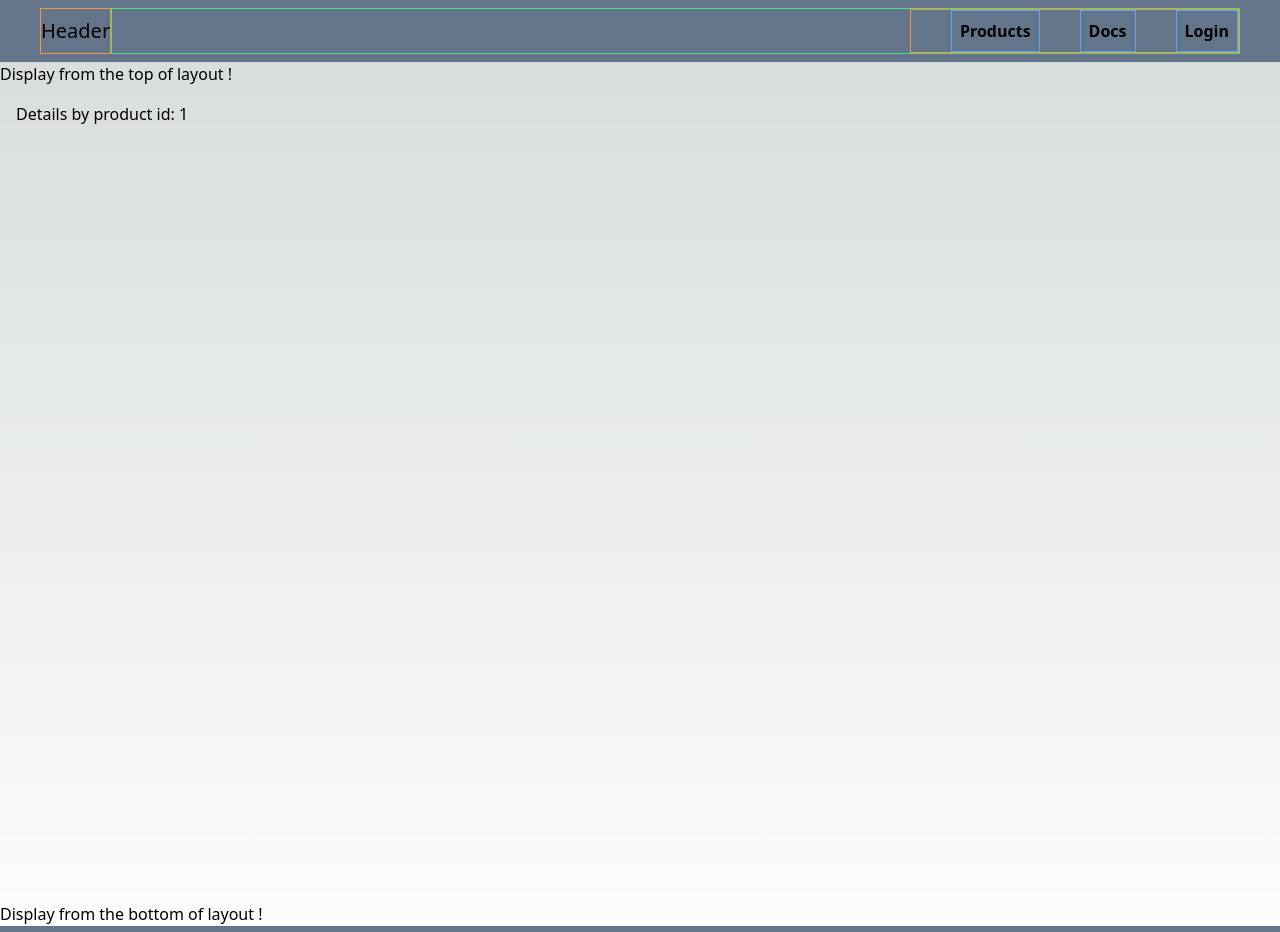
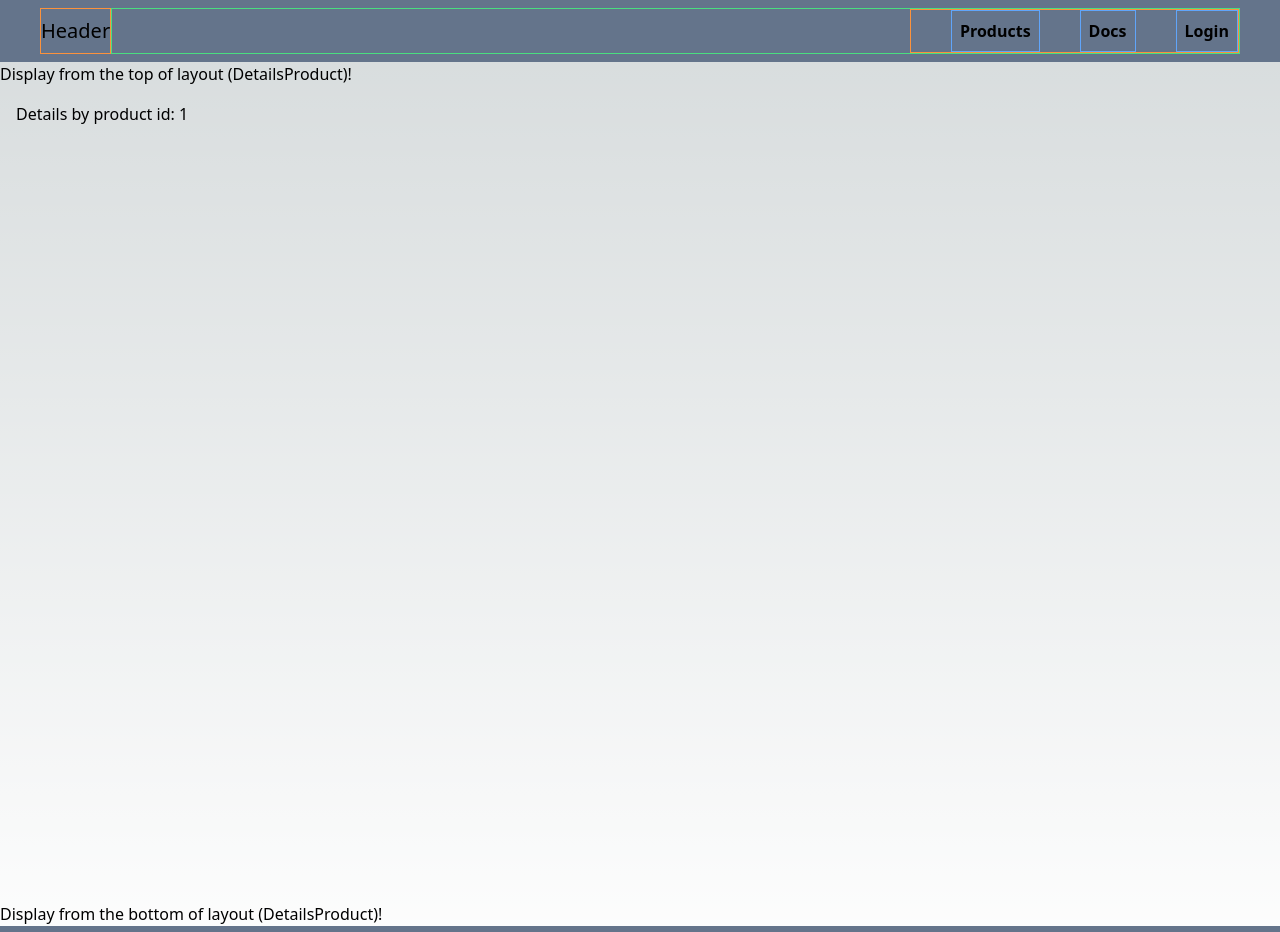
Before and after one commit to TLRKiliann/nextjs14-vishwas, a Next.js app in the folder my-app/: page /products/1 in a window 1280 px wide. Shown: the top 932 px of the page. Built offline with nearby package versions, Linux system fonts and the light colour scheme.

Commit message:
layout improved for demo

```diff
--- a/my-app/app/products/[productId]/layout.tsx
+++ b/my-app/app/products/[productId]/layout.tsx
@@ -3,9 +3,9 @@ import React from 'react'
 export default function DetailsProduct({children}: {children: React.ReactNode}) {
   return (
     <div>
-        <h2>Display from the top of layout !</h2>
+        <h2>Display from the top of layout (DetailsProduct)!</h2>
             {children}
-        <h2>Display from the bottom of layout !</h2>
+        <h2>Display from the bottom of layout (DetailsProduct)!</h2>
     </div>
   )
 }
--- /dev/null
+++ b/my-app/app/products/[productId]/reviews/[reviewId]/layout.tsx
@@ -0,0 +1,10 @@
+import React from 'react'
+
+export default function ReviewById({children}: {children: React.ReactNode}) {
+  return (
+    <div>
+        <h2>Display from the top of layout (ReviewById)!</h2>
+        {children}
+    </div>
+  )
+}
```
